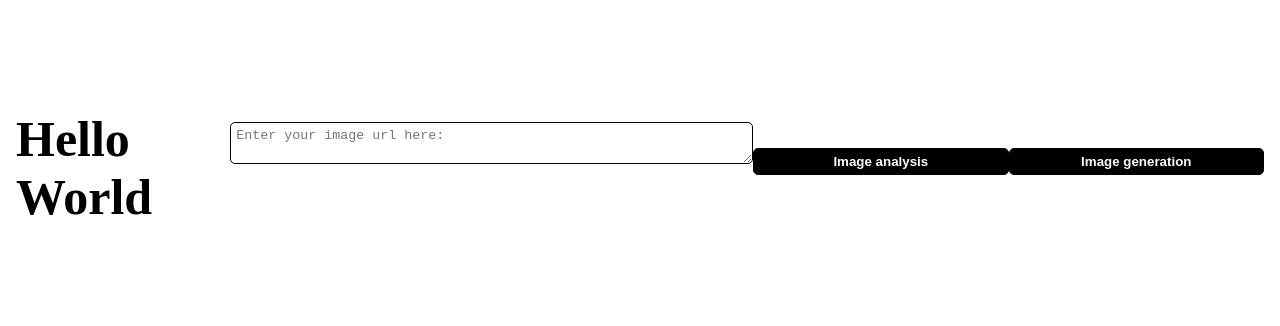
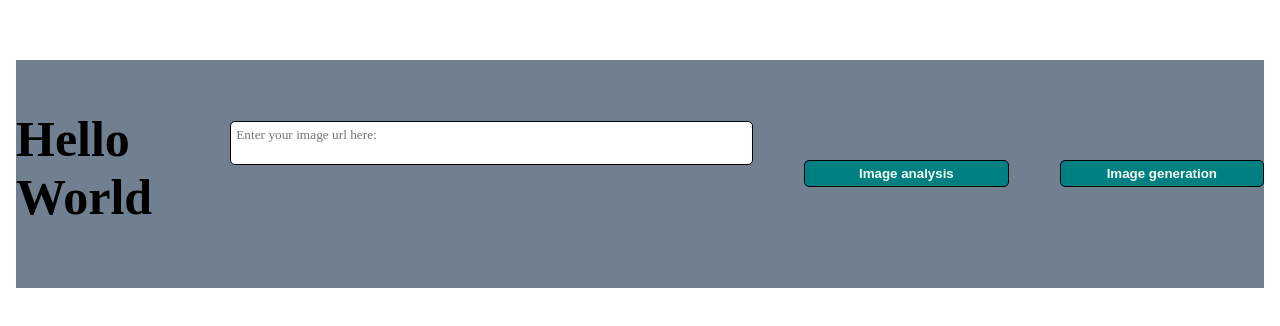
Before and after one commit to JerrySantana/analyze-and-generate-images-with-Azure-AI, a React (Create React App) app: page / in a window 1280 px wide. Shown: the part 190-516 px from the top of the page. Built offline with nearby package versions, Linux system fonts and the light colour scheme; the HTML template or start-up script is replaced by a standard one.

Commit message:
Modified the css

```diff
--- a/src/index.css
+++ b/src/index.css
@@ -7,6 +7,7 @@
     margin-top: 20%;
     align-content: center;
     align-items: center;
+    background-color: slategray;
 }
 
 #hello {
@@ -19,10 +20,12 @@
 #textBox {
     width: 50%;
     height: 50%;
+    font-family: 'Times New Roman', Times, serif;
     border: 1px solid #000000;
     border-radius: 5px;
     padding: 5px;
     margin-bottom: 5%;
+    resize: none;
 }
 
 button {
@@ -31,9 +34,9 @@ button {
     border: 1px solid #000000;
     border-radius: 5px;
     padding: 5px;
-    margin-bottom: 5%;
-    background-color: #000000;
-    color: #ffffff;
+    margin: 5% 0 5% 10%;
+    background-color: teal;
+    color: #f3fdf3;
     font-weight: bold;
 }
  .buttons {
```
